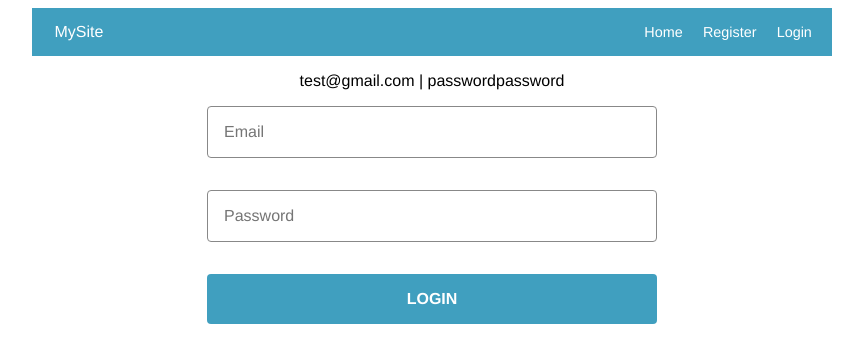
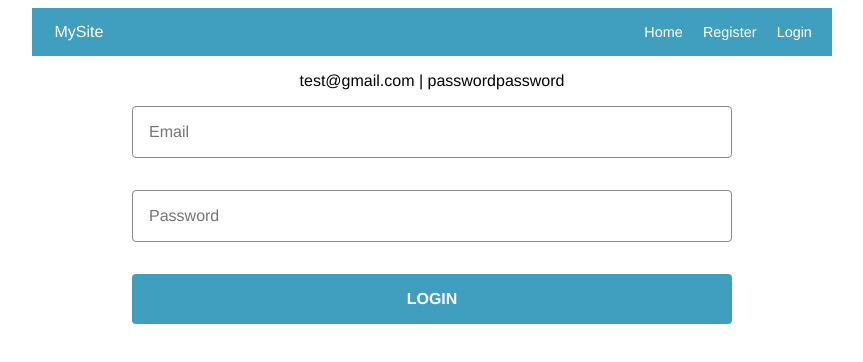
Before and after one commit to waterproofpatch/vue-python-template, a Vue app in the folder frontend/: page /#/login in a window 1280 px wide. Shown: the top 362 px of the page, without its empty margins (208-1071 px from the left). Built offline with nearby package versions, Linux system fonts and the light colour scheme.

Commit message:
before header len change

```diff
--- a/frontend/src/App.vue
+++ b/frontend/src/App.vue
@@ -44,7 +44,7 @@ div.container {
   flex-direction: column;
 }
 .form-auth {
-  width: 450px;
+  width: 600px;
   display: flex;
   flex-direction: column;
 }
--- a/frontend/src/components/Header.vue
+++ b/frontend/src/components/Header.vue
@@ -1,6 +1,6 @@
 <template>
   <div class="header">
-    <div class="banner">
+    <div>
       MySite
     </div>
     <div>
```
